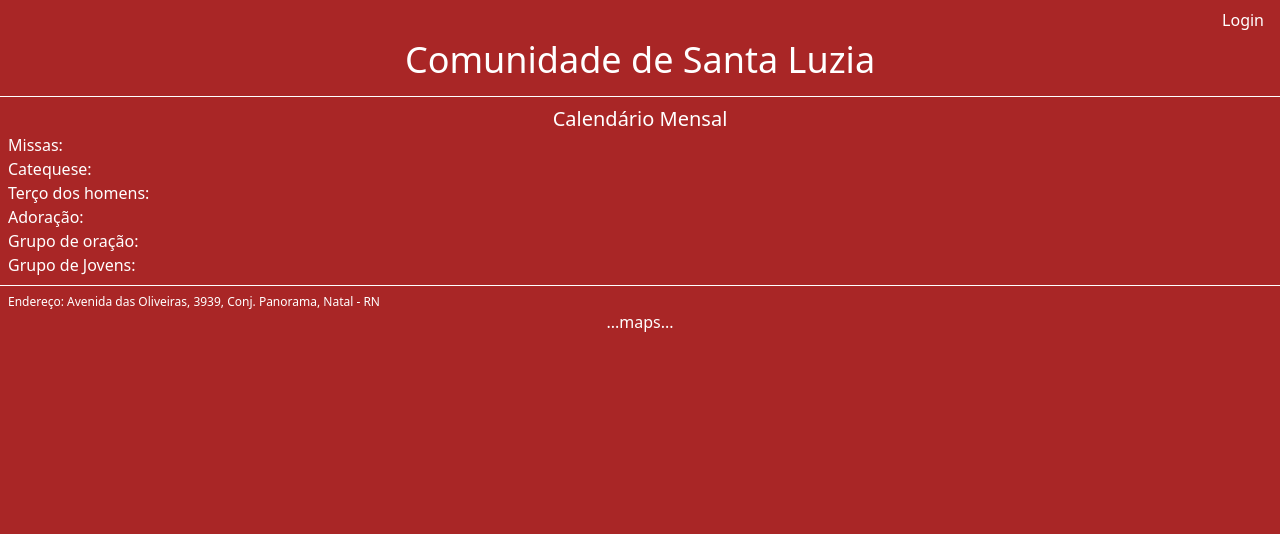
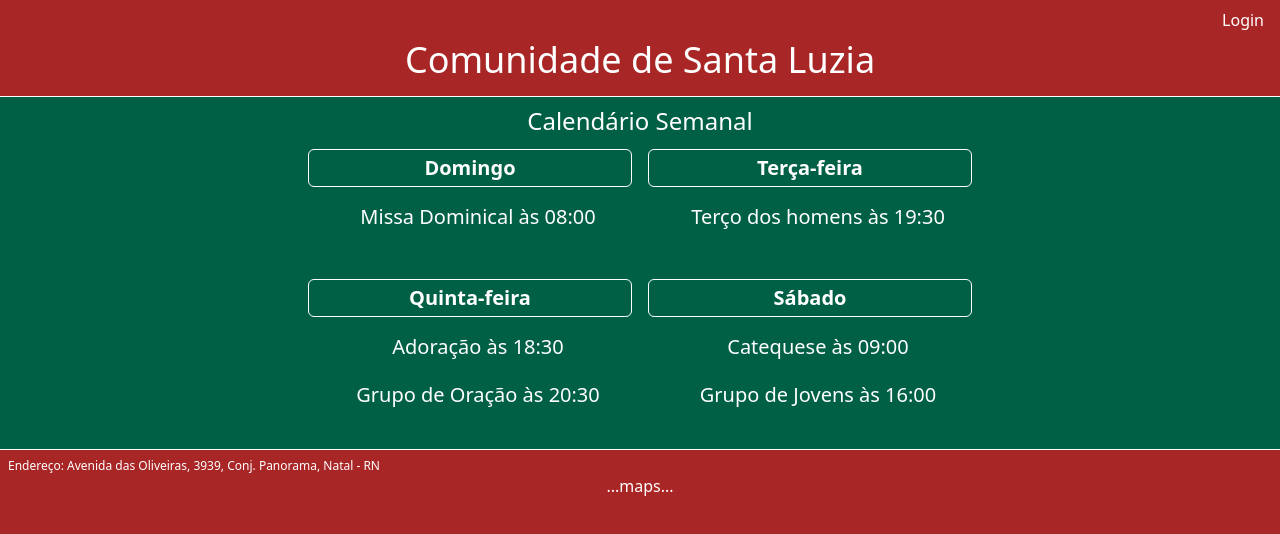
Before and after one commit to mikael-espinola/landpage-sta-luzia, a Next.js app: page / in a window 1280 px wide. Shown: the top 534 px of the page. Built offline with nearby package versions, Linux system fonts and the light colour scheme.

Commit message:
:sparkles: feat: calendário implementado

```diff
--- a/src/components/calendarioFixo/CalendarioFixo.tsx
+++ b/src/components/calendarioFixo/CalendarioFixo.tsx
@@ -1,17 +1,75 @@
-import React from 'react'
+import React from "react";
+import Title from "../title/Title";
 
 const CalendarioFixo = () => {
-    return (
-        <div className='p-2'>
-            <h4 className='text-center text-xl' >Calendário Mensal</h4>
-            <p>Missas: </p>
-            <p>Catequese: </p>
-            <p>Terço dos homens: </p>
-            <p>Adoração: </p>
-            <p>Grupo de oração: </p>
-            <p>Grupo de Jovens: </p>
-        </div>
-    )
-}
+  const programacaoAgrupada = {
+    Domingo: [
+      {
+        evento: "Missa Dominical",
+        hora: "08:00",
+        dia: "1",
+        diaSemana: "Domingo",
+      },
+    ],
+    "Terça-feira": [
+      {
+        evento: "Terço dos homens",
+        hora: "19:30",
+        dia: "3",
+        diaSemana: "Terça-feira",
+      },
+    ],
+    "Quinta-feira": [
+      {
+        evento: "Adoração",
+        hora: "18:30",
+        dia: "5",
+        diaSemana: "Quinta-feira",
+      },
+      {
+        evento: "Grupo de Oração",
+        hora: "20:30",
+        dia: "5",
+        diaSemana: "Quinta-feira",
+      },
+    ],
+    Sábado: [
+      {
+        evento: "Catequese",
+        hora: "09:00",
+        dia: "7",
+        diaSemana: "Sábado",
+      },
+      {
+        evento: "Grupo de Jovens",
+        hora: "16:00",
+        dia: "7",
+        diaSemana: "Sábado",
+      },
+    ],
+  };
 
-export default CalendarioFixo
+  return (
+    <div className="p-2 bg-emerald-800 ">
+      <Title>Calendário Semanal</Title>
+      <dl className="mt-3 grid grid-cols-1 md:grid-cols-2 gap-4 text-xs lg:mx-45 xl:mx-75 2xl:mx-120">
+        {Object.entries(programacaoAgrupada).map(([diaSemana, eventos]) => (
+          <div key={diaSemana} className="mb-6 flex flex-col items-center">
+            <h3 className="text-xl border rounded-md p-1 w-full text-center font-semibold mb-2">
+              {diaSemana}
+            </h3>
+            <ul className="ml-4 flex flex-col gap-5 text-center my-2">
+              {eventos.map((evento, index) => (
+                <li key={index} className="text-xl">
+                  {evento.evento} às {evento.hora}
+                </li>
+              ))}
+            </ul>
+          </div>
+        ))}
+      </dl>
+    </div>
+  );
+};
+
+export default CalendarioFixo;
--- /dev/null
+++ b/src/components/title/Title.tsx
@@ -0,0 +1,11 @@
+import React from "react";
+
+interface ITitle {
+  children: React.ReactNode;
+}
+
+const Title = ({ children }: ITitle) => {
+  return <h4 className="text-center text-2xl">{children}</h4>;
+};
+
+export default Title;
```
